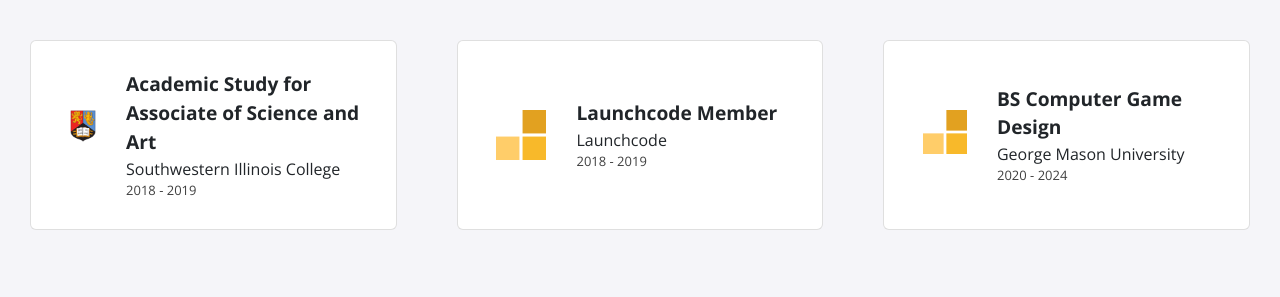
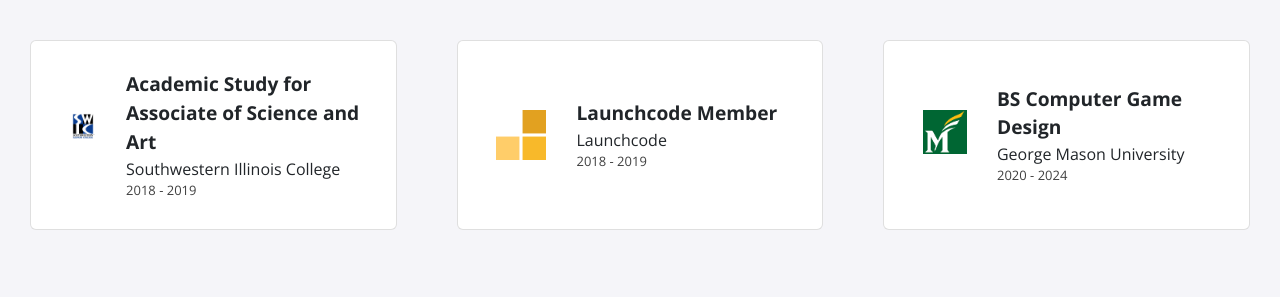
Before and after one commit to arit007/arit007.github.io, a Jekyll site: the page built from index.html, in a window 1280 px wide. Shown: the part 1100-1397 px from the top of the page. Built offline with Jekyll 4.4.1, drawn with Linux system fonts in a browser that asks for light colours; nearby versions of some CDN libraries.

Commit message:
Update education.yml

```diff
--- a/_data/education.yml
+++ b/_data/education.yml
@@ -1,7 +1,7 @@
 - course: Academic Study for Associate of Science and Art
   institute: Southwestern Illinois College
   dates: 2018 - 2019
-  logo: uob.png
+  logo: SWIC_Logo.jpg
 
 - course: Launchcode Member
   institute: Launchcode
@@ -11,4 +11,4 @@
 - course: BS Computer Game Design
   institute: George Mason University
   dates: 2020 - 2024
-  logo: fellowship.svg
+  logo: images.png
```
